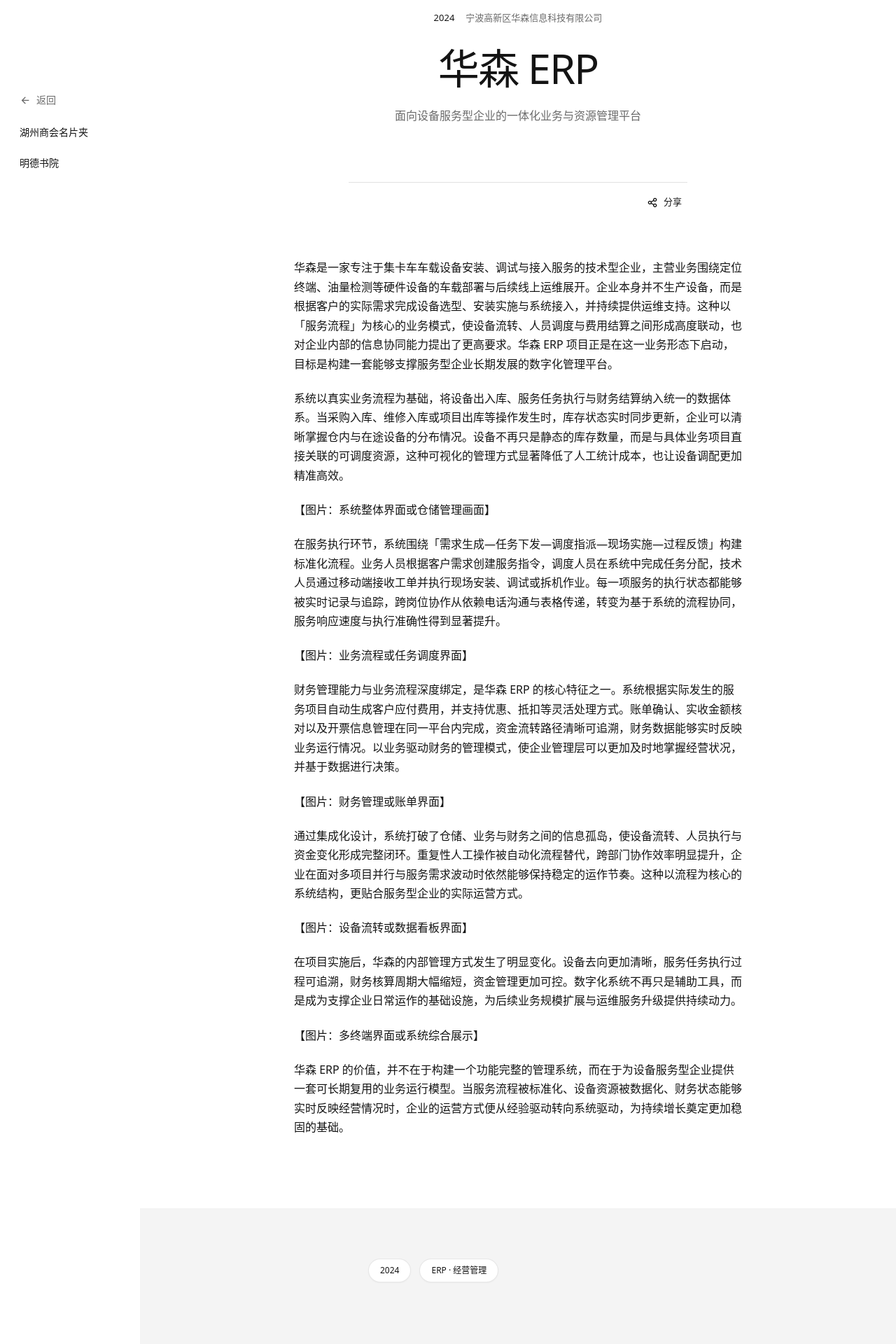
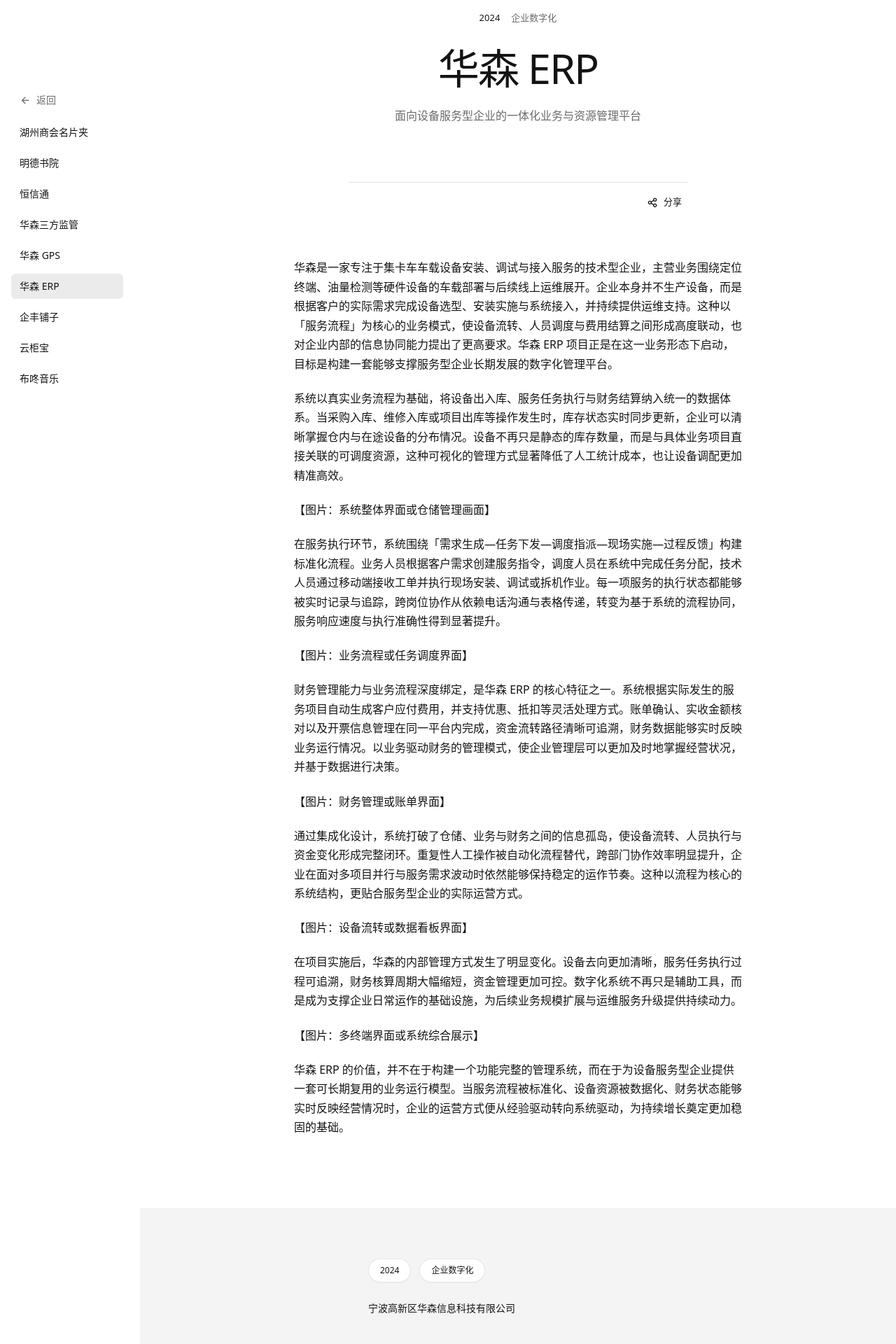
Before and after one commit to YellowDi/qfoll-mothership, a Vue app: page /project/hs-erp in a window 1280 px wide. Shown: the part 80-2000 px from the top of the page at 70% size. Built offline with nearby package versions, Linux system fonts and the light colour scheme.

Commit message:
feat: adjust project tags and case page presentation

```diff
--- a/src/content/projects/bluetonemusic.md
+++ b/src/content/projects/bluetonemusic.md
@@ -14,7 +14,6 @@
 infoTags:
   - 2023
   - 在线教育
-  - 电商平台
 ---
 
 布咚音乐项目是一个独具特色的在线平台，巧妙地将电子商城与音乐教育相结合，为用户打造沉浸式的音乐学习与购物体验。无论是音乐爱好者、专业乐手，还是刚刚踏入音乐世界的初学者，都能在这里找到适合自己的课程与商品。目前，平台已吸引约 25万注册用户，日均活跃用户约 2500 人，并以每天新增 200 名用户的稳健速度持续增长，展现出广泛的市场认可度和强劲的发展潜力。
--- a/src/content/projects/hs-erp.md
+++ b/src/content/projects/hs-erp.md
@@ -4,7 +4,7 @@
 year: 2024
 startMonth: 1
 company: 宁波高新区华森信息科技有限公司
-tag: ERP · 经营管理
+tag: 企业数字化
 lead: 面向设备服务型企业的一体化业务与资源管理平台
 primaryButtonText:
 primaryButtonUrl:
@@ -13,7 +13,7 @@
 cover: "/covers/hs-erp.webp"
 infoTags:
   - 2023
-  - ERP · 经营管理
+  - 企业数字化
 ---
 
 华森是一家专注于集卡车车载设备安装、调试与接入服务的技术型企业，主营业务围绕定位终端、油量检测等硬件设备的车载部署与后续线上运维展开。企业本身并不生产设备，而是根据客户的实际需求完成设备选型、安装实施与系统接入，并持续提供运维支持。这种以「服务流程」为核心的业务模式，使设备流转、人员调度与费用结算之间形成高度联动，也对企业内部的信息协同能力提出了更高要求。华森 ERP 项目正是在这一业务形态下启动，目标是构建一套能够支撑服务型企业长期发展的数字化管理平台。
--- a/src/content/projects/hs-gps.md
+++ b/src/content/projects/hs-gps.md
@@ -4,7 +4,7 @@
 year: 2024
 startMonth: 4
 company: 宁波高新区华森信息科技有限公司
-tag: GIS · 运营协同
+tag: 网络货运
 lead: 面向物流车队的实时感知与精细化运营管理平台
 primaryButtonText:
 primaryButtonUrl:
@@ -13,7 +13,7 @@
 cover: "/covers/hs-gps.webp"
 infoTags:
   - 2023
-  - GIS · 运营协同
+  - 网络货运
 ---
 
 在物流运输行业持续追求效率与安全性的背景下，车辆管理方式正从经验驱动转向数据驱动。华森 GPS 项目以车载定位与油量检测硬件为基础，将车辆运行状态转化为可实时分析的数据资产，使车队管理者能够在统一平台中完成对车辆位置、运行状态与运营成本的全面掌控，从而建立更加可持续的精细化管理模式。
--- a/src/content/projects/huasen-regulatory-platform.md
+++ b/src/content/projects/huasen-regulatory-platform.md
@@ -1,11 +1,11 @@
 ---
 id: huasen-regulatory-platform
-title:  华森第三方监管系统
+title: 华森第三方监管系统
 sidebarTitle: 华森三方监管
 year: 2025
 startMonth: 3
 company: 宁波高新区华森信息科技有限公司
-tag: 会员 · 营销增长
+tag: 网络货运
 lead: 面向政府监管场景的运输数据接入与合规管理系统
 primaryButtonText:
 primaryButtonUrl:
@@ -14,7 +14,7 @@
 cover: "/covers/huasen-regulatory-platform.webp"
 infoTags:
   - 2023
-  - 会员 · 营销增长
+  - 网络货运
 ---
 
 在道路运输行业监管持续数字化的背景下，政府部门对于车辆运行数据的实时性、完整性与可追溯性提出了更高要求。传统依赖企业阶段性报送数据的方式，已难以满足过程监管与风险预警的实际需要。「华森第三方监管系统」正是在这一监管需求下建设的专项平台。系统以华森既有的车辆定位与运营数据体系为基础，通过标准化的数据结构与接口能力，实现企业侧数据向监管平台的实时贯通，使监管方式从事后核查转向全过程可视化管理。
--- a/src/content/projects/huzhou-chamber-cards.md
+++ b/src/content/projects/huzhou-chamber-cards.md
@@ -4,7 +4,7 @@
 year: 2025
 startMonth: 11
 company: 宁波湖州商会
-tag: 会员 · 营销增长
+tag: 微信小程序
 lead: 面向商会会员的数字化人脉管理工具
 primaryButtonText:
 primaryButtonUrl:
@@ -13,7 +13,7 @@
 cover: "/covers/huzhou-chamber-cards.webp"
 infoTags:
   - 2023
-  - 会员 · 营销增长
+  - 微信小程序
 ---
 
 在以线下交流为主的商会组织中，会员之间的商业合作往往建立在熟识与信任之上，而传统纸质名片在长期使用过程中容易丢失、信息更新不及时，也难以形成可持续沉淀的人脉资源。「湖州商会名片夹」项目正是在这样的实际使用场景下启动，我们希望通过一个轻量化的微信小程序，让商会内部的人脉关系能够被系统化管理与持续复用，使每一次线下交流都能沉淀为长期可用的数字资产。
--- a/src/content/projects/hzhst.md
+++ b/src/content/projects/hzhst.md
@@ -5,7 +5,7 @@
 year: 2025
 startMonth: 4
 company: 湖州恒信通工程管理有限公司
-tag: 物流 · 监控中枢
+tag: 企业数字化
 lead: 面向排水管网全生命周期管理的数字化监测与预警系统
 primaryButtonText:
 primaryButtonUrl:
@@ -14,7 +14,7 @@
 cover: "/covers/hzhst.webp"
 infoTags:
   - 2023
-  - 物流 · 监控中枢
+  - 企业数字化
 ---
 
 在传统排水管网建设过程中，由于缺乏统一规划与技术标准，不同阶段建设的监测设备往往各自独立运行，数据无法互通，既造成重复投入，也难以形成可持续使用的管理体系。对于乡镇内涝、污水溢流、雨污混流等复杂问题，管理部门往往依赖人工巡查与事后分析，缺少实时感知与动态预警能力。「恒仕通水环境智慧监控平台」项目正是在这一现实背景下启动，通过构建统一的数据平台与标准化的监测体系，使排水管网运行状态能够被持续感知、长期积累并用于科学决策。
--- a/src/content/projects/mingde-academy.md
+++ b/src/content/projects/mingde-academy.md
@@ -5,7 +5,7 @@
 year: 2025
 startMonth: 10
 company: 明德书院
-tag: 会员 · 营销增长
+tag: 微信小程序
 lead: 面向校园精细化管理的过程化评价工具
 primaryButtonText:
 primaryButtonUrl:
@@ -14,7 +14,7 @@
 cover: "/covers/mingde-academy.webp"
 infoTags:
   - 2023
-  - 会员 · 营销增长
+  - 微信小程序
 ---
 
 在传统的校园管理模式中，学生日常表现的记录往往依赖纸质表格或事后汇总，不仅信息分散、统计滞后，也难以形成可持续追溯的数据体系。明德书院记分小程序项目正是在这一实际管理需求下启动，我们希望通过轻量化的数字工具，将学生日常行为评价转化为可实时记录、可持续沉淀、可多角色协同查看的过程化管理系统，使德育评价从阶段性统计走向日常化运行。
--- a/src/content/projects/qfshop.md
+++ b/src/content/projects/qfshop.md
@@ -4,7 +4,7 @@
 year: 2023
 startMonth: 6
 company: 宁波悟农信息科技有限公司
-tag: 会员 · 营销增长
+tag: 新零售电商
 lead: 传统零售迈向线上经营的数字化实践
 primaryButtonText:
 primaryButtonUrl:
@@ -13,7 +13,7 @@
 cover: "/covers/qfshop.webp"
 infoTags:
   - 2023
-  - 会员 · 营销增长
+  - 新零售电商
 ---
 
 在消费方式持续向线上迁移的背景下，传统实体商家对数字化工具的需求，已经从「是否需要」转变为「如何长期稳定使用」。企丰铺子项目正是在这一转型阶段启动，我们希望构建的并不是一个简单的电商系统，而是一套能够融入日常经营流程的线上业务基础设施，使商家在不改变原有经营节奏的前提下，自然完成销售模式的延伸与升级。
--- a/src/content/projects/ygb.md
+++ b/src/content/projects/ygb.md
@@ -4,7 +4,7 @@
 year: 2023
 startMonth: 2
 company: 宁波云柜宝网络信息科技有限公司
-tag: 会员 · 营销增长
+tag: 网络货运
 lead: 以数据驱动的智慧物流协同平台
 primaryButtonText:
 primaryButtonUrl:
@@ -13,7 +13,7 @@
 cover: "/covers/ygb.webp"
 infoTags:
   - 2023
-  - 会员 · 营销增长
+  - 网络货运
 ---
 
 在国际物流运输行业高度依赖效率与时效的背景下，传统运输模式正在面临调度分散、信息不透明与运力利用率不足等多重挑战。云柜宝项目正是在这一行业环境中启动，我们希望通过系统化的技术能力重构车、货与场之间的协同关系，使运输过程从依赖经验判断转向依托数据驱动运行，构建一套能够长期稳定运作的智慧物流服务体系。
--- a/src/layouts/AppLayout.vue
+++ b/src/layouts/AppLayout.vue
@@ -19,8 +19,8 @@
             class="transition-all duration-300 ease-out"
             :class="
               navLevel === 'root'
-                ? 'translate-x-0 opacity-100 pointer-events-auto max-md:block'
-                : '-translate-x-full opacity-0 pointer-events-none max-md:hidden'
+                ? 'translate-x-0 opacity-100 pointer-events-auto max-md:block md:block'
+                : '-translate-x-full opacity-0 pointer-events-none max-md:hidden md:hidden'
             "
           >
             <nav class="flex flex-col gap-2 text-sm font-medium">
@@ -53,11 +53,11 @@
             </nav>
           </div>
           <div
-            class="w-full transition-transform duration-300 ease-out md:absolute md:left-full md:top-0 md:w-full"
+            class="w-full transition-transform duration-300 ease-out"
             :class="
               navLevel !== 'root'
-                ? 'opacity-100 pointer-events-auto max-md:block md:-translate-x-full'
-                : 'opacity-0 pointer-events-none max-md:hidden md:translate-x-full'
+                ? 'opacity-100 pointer-events-auto max-md:block md:block'
+                : 'opacity-0 pointer-events-none max-md:hidden md:hidden'
             "
           >
             <div class="flex flex-col gap-4">
--- a/src/views/ProjectPage.vue
+++ b/src/views/ProjectPage.vue
@@ -4,7 +4,7 @@
       <div class="mx-auto w-full max-w-208">
         <div class="mb-8 flex items-center justify-center gap-4 text-[13px]">
           <span class="font-medium text-ink">{{ project.year }}</span>
-          <span class="text-muted">{{ project.company }}</span>
+          <span class="text-muted">{{ project.tag || "客户案例" }}</span>
         </div>
         <h1
           class="text-[clamp(2rem,calc(2rem+2*((100vw-23.4375rem)/66.5625)),4rem)] leading-[clamp(2.28rem,calc(2.28rem+1.72*((100vw-23.4375rem)/66.5625)),4rem)] tracking-[-0.03em] font-medium text-center"
@@ -79,8 +79,12 @@
             >{{ tag }}</span
           >
         </div>
+        <div v-if="project.company" class="mt-6 text-sm leading-[1.8] text-ink">
+          {{ project.company }}
+        </div>
         <div
-          class="mt-6 text-sm leading-[1.8] text-muted"
+          v-if="project.infoPanelHtml"
+          class="mt-4 text-sm leading-[1.8] text-muted"
           v-html="project.infoPanelHtml"
         ></div>
         </div>
--- a/src/views/ProjectsPage.vue
+++ b/src/views/ProjectsPage.vue
@@ -12,7 +12,7 @@
             :key="item"
             type="button"
             class="transition-colors"
-            :class="activeFilter === item ? 'text-ink' : 'text-muted hover:text-ink'"
+            :class="activeFilter === item ? 'text-ink font-semibold' : 'text-muted hover:text-ink'"
             @click="activeFilter = item"
           >
             {{ item }}
```
